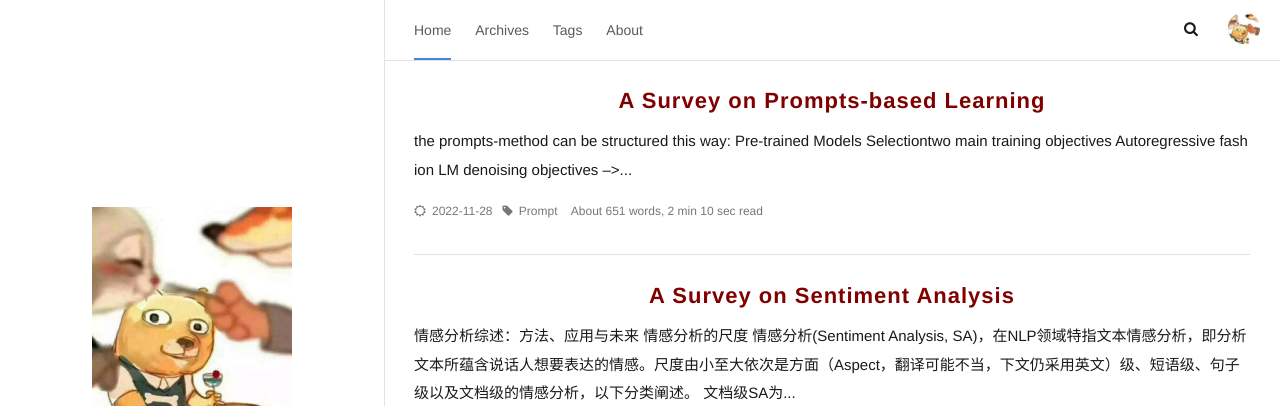
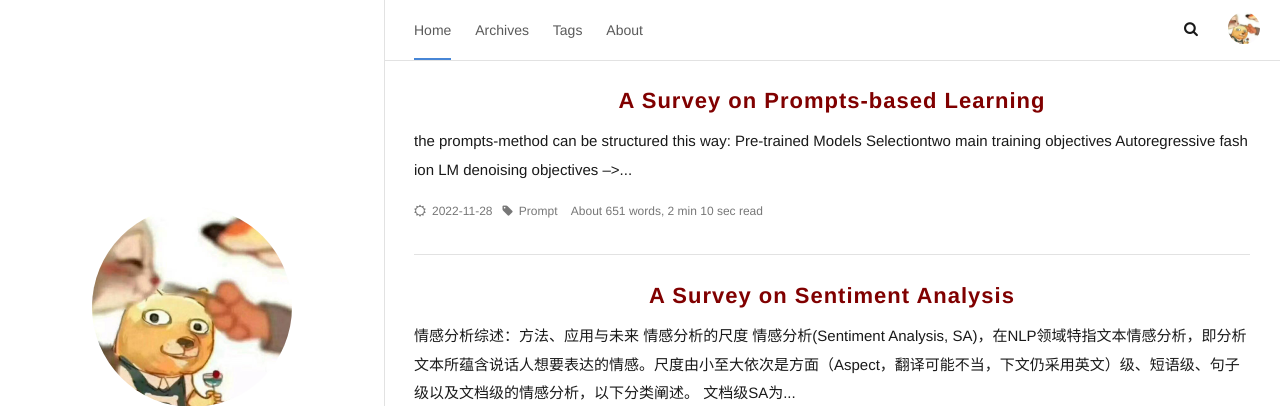
Before and after one commit to wojiaodpf/wojiaodpf.github.io, a plain HTML site: page index.html in a window 1280 px wide. Shown: the top 406 px of the page. Drawn offline with Linux system fonts and the light colour scheme.

Commit message:
Update index.html

```diff
--- a/index.html
+++ b/index.html
@@ -44,7 +44,7 @@
     <div class="sidebar animated fadeInDown">
         <div class="sidebar-top">
             <div class="logo-title">
-                <div class="title"><img src="/images/home.jpg" style="width:200px;" alt="favicon">
+                <div class="title"><img src="/images/home.jpg" style="border-radius: 50%;overflow:hidden;width:200px;" alt="favicon">
                     <h3 title=""><a href="/">邓鹏飞</a></h3>
                     <div class="description">
                         <p>这个人很懒，什么也不愿写</p>
```
